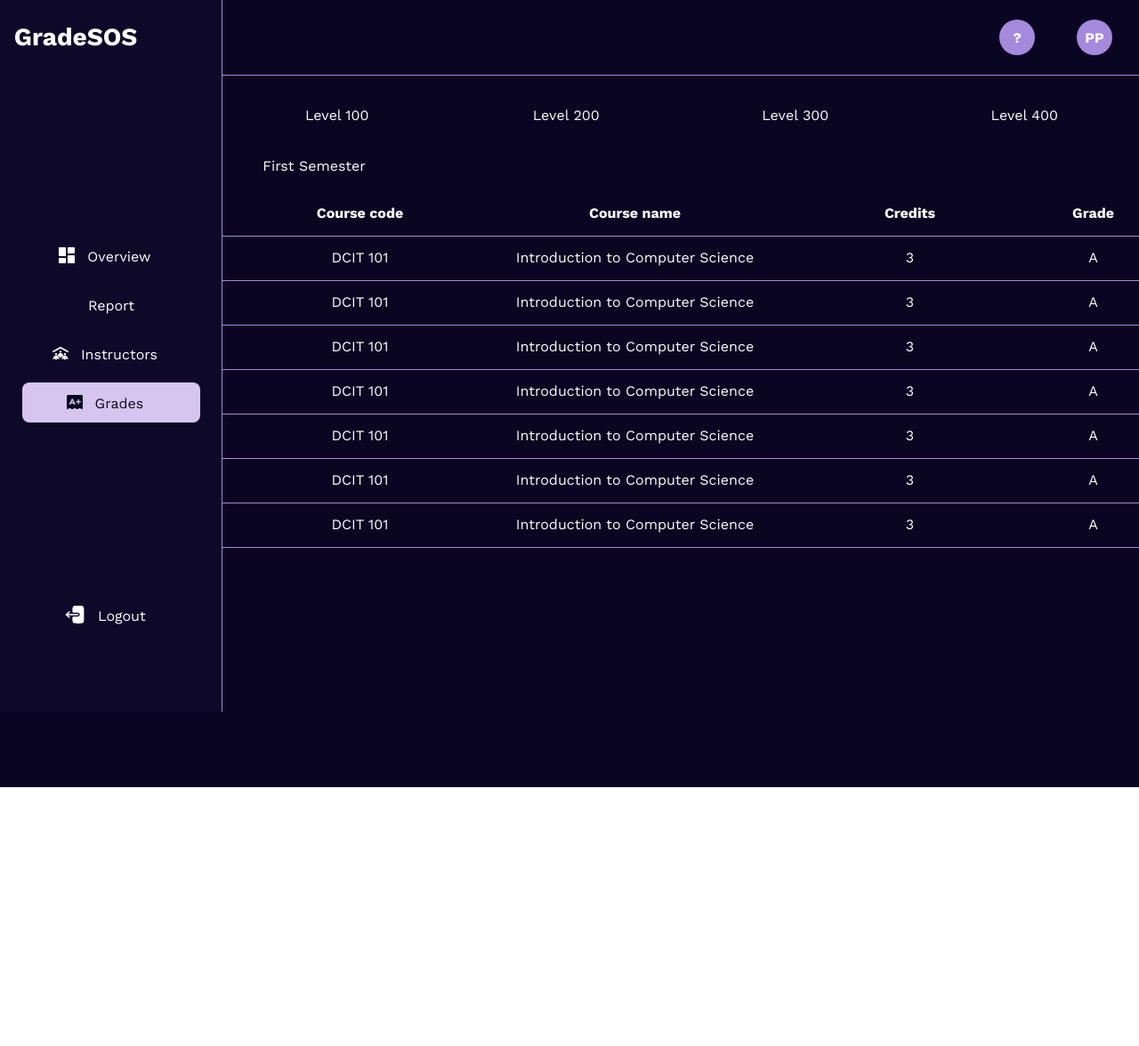
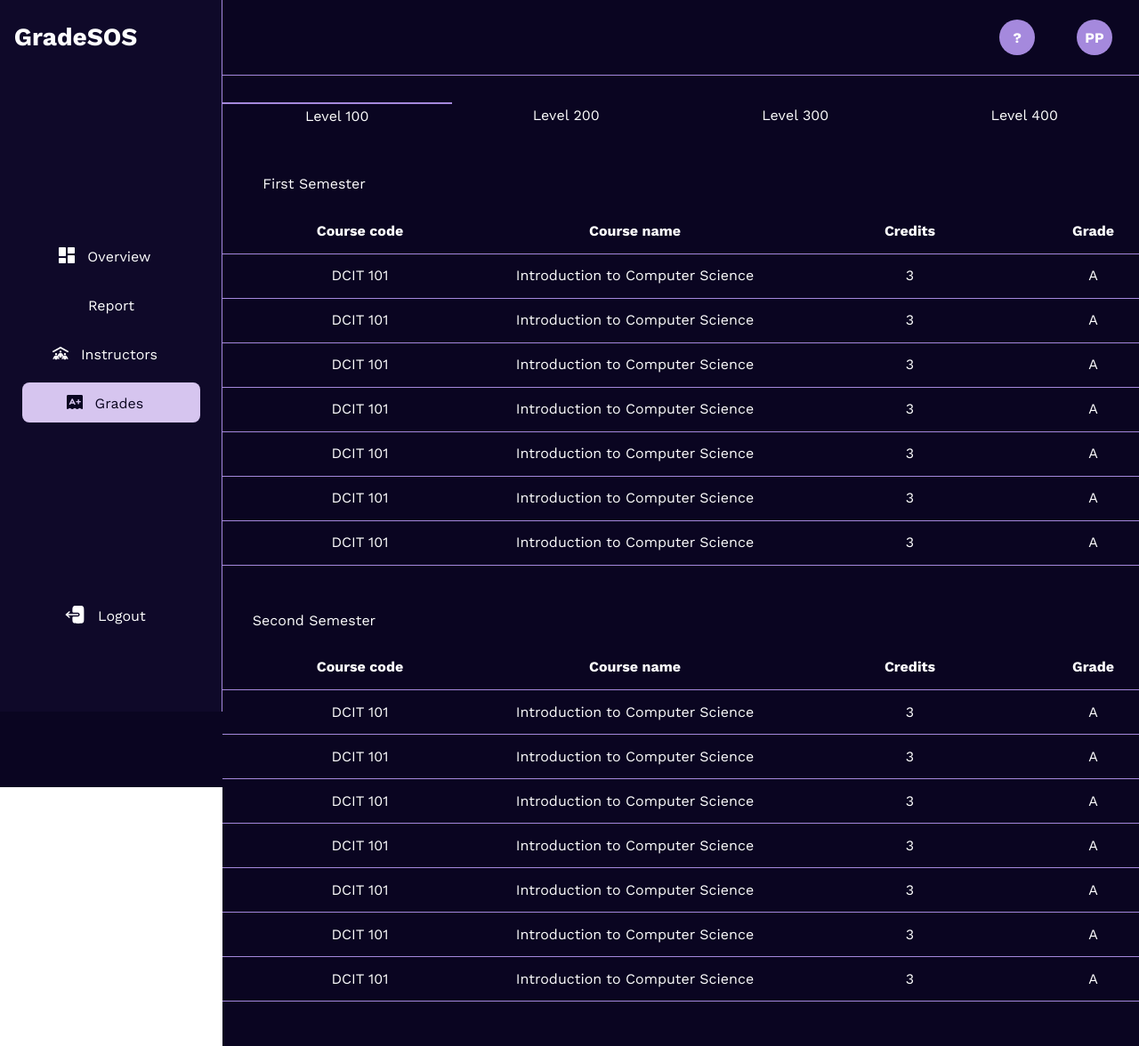
Before and after one commit to NaaAbbey/student-grade-report-sytem, a React (Create React App) app: page /gradereport in a window 1280 px wide. Shown: the whole page at 89% size. Before the commit the page ends 885 px from the top, so only its background shows below. Built offline with nearby package versions, Linux system fonts and the light colour scheme; a web font is replaced by a local one.

Commit message:
Completed gradereport page

```diff
--- a/src/gradereport.js
+++ b/src/gradereport.js
@@ -1,18 +1,33 @@
 import Navbar from "./Navbar";
+import { useState } from "react";
 
 
 const GradeReport = () => {
 
+   const [toggleState, setToggleState] = useState(1);
+   const toggleTab =(index) => {
+      setToggleState(index);
+   }
    return (
         <div className="gradeReport">
            <Navbar/>
            <div className="body">
            <div className="year">
-           <button type="button">Level 100</button>
-           <button type="button">Level 200</button>
-           <button type="button">Level 300</button>
-           <button  type="button">Level 400</button>
+
+           <button  type="button" className={toggleState === 1 ? "tabs active-tabs" : "tabs"} onClick={() => toggleTab(1)}>
+               Level 100
+            </button>
+           <button  type="button" className={toggleState === 2 ? "tabs active-tabs" : "tabs"} onClick={() => toggleTab(2)}>
+               Level 200
+            </button>
+           <button  type="button" className={toggleState === 3 ? "tabs active-tabs" : "tabs"} onClick={() => toggleTab(3)}>
+               Level 300
+            </button>
+           <button  type="button" className={toggleState === 4 ? "tabs active-tabs" : "tabs"} onClick={() => toggleTab(4)}>
+               Level 400
+            </button>
            </div>
+           <div className={toggleState === 1 ? "content active-content" : "content"}>
                <div className="first">
                   <p className="semester">First Semester</p>
                   <table className="grade-report">
@@ -66,7 +81,121 @@ const GradeReport = () => {
                         </tr>
                   </table>
                </div>
-
+               <div className="first">
+                  <p className="semester">Second Semester</p>
+                  <table className="grade-report">
+                        <tr className="th">
+                           <td>Course code</td>
+                           <td>Course name</td>
+                           <td>Credits</td>
+                           <td>Grade</td>
+                        </tr>
+                        <tr>
+                           <td>DCIT 101</td>
+                           <td>Introduction to Computer Science</td>
+                           <td>3</td>
+                           <td>A</td>
+                        </tr>
+                        <tr>
+                           <td>DCIT 101</td>
+                           <td>Introduction to Computer Science</td>
+                           <td>3</td>
+                           <td>A</td>
+                        </tr>
+                        <tr>
+                           <td>DCIT 101</td>
+                           <td>Introduction to Computer Science</td>
+                           <td>3</td>
+                           <td>A</td>
+                        </tr>
+                        <tr>
+                           <td>DCIT 101</td>
+                           <td>Introduction to Computer Science</td>
+                           <td>3</td>
+                           <td>A</td>
+                        </tr>
+                        <tr>
+                           <td>DCIT 101</td>
+                           <td>Introduction to Computer Science</td>
+                           <td>3</td>
+                           <td>A</td>
+                        </tr>
+                        <tr>
+                           <td>DCIT 101</td>
+                           <td>Introduction to Computer Science</td>
+                           <td>3</td>
+                           <td>A</td>
+                        </tr>
+                        <tr>
+                           <td>DCIT 101</td>
+                           <td>Introduction to Computer Science</td>
+                           <td>3</td>
+                           <td>A</td>
+                        </tr>
+                  </table>
+               </div>
+           </div>
+            <div className={toggleState === 2 ? "content active-content" : "content"}>
+            <div className="first">
+                  <p className="semester">First Semester</p>
+                  <table className="grade-report">
+                        <tr className="th">
+                           <td>Course code</td>
+                           <td>Course name</td>
+                           <td>Credits</td>
+                           <td>Grade</td>
+                        </tr>
+                        <tr>
+                           <td>DCIT 201</td>
+                           <td>Introduction to Programming</td>
+                           <td>3</td>
+                           <td>B+</td>
+                        </tr>
+                        <tr>
+                           <td>DCIT 101</td>
+                           <td>Introduction to Programming</td>
+                           <td>3</td>
+                           <td>B+</td>
+                        </tr>
+                        <tr>
+                           <td>DCIT 201</td>
+                           <td>Introduction to Programming</td>
+                           <td>3</td>
+                           <td>B+</td>
+                        </tr>
+                        <tr>
+                           <td>DCIT 201</td>
+                           <td>Introduction to Programming</td>
+                           <td>3</td>
+                           <td>B+</td>
+                        </tr>
+                        <tr>
+                           <td>DCIT 201</td>
+                           <td>Introduction to Programming</td>
+                           <td>3</td>
+                           <td>B+</td>
+                        </tr>
+                        <tr>
+                           <td>DCIT 201</td>
+                           <td>Introduction to Programming</td>
+                           <td>3</td>
+                           <td>B+</td>
+                        </tr>
+                        <tr>
+                           <td>DCIT 201</td>
+                           <td>Introduction to Programming</td>
+                           <td>3</td>
+                           <td>B+</td>
+                        </tr>
+                  </table>
+               </div>
+            </div>
+            <div className={toggleState === 3 ? "content active-content" : "content"}>
+               <p className="blank">No grade report for this year</p>
+            </div>
+            <div className={toggleState === 4 ? "content active-content" : "content"}>
+               <p className="blank">No grade report for this year</p>
+            </div>
        </div>
 
       </div>
--- a/src/index.css
+++ b/src/index.css
@@ -668,20 +668,36 @@ nav {
   flex: 1;
 }
 
-.year button, .year a{
+
+
+.content{
+  margin-top: 20px;
+  display: none;
+}
+
+.active-content{
+  display: block;
+}
+
+.tabs{
   width: 30%;
   height: 30px;
   border: none;
   background-color: transparent;
 }
 
-.year button:active, .year a:active{
+.active-tabs{
   border-top: 2px solid var(--theme);
+}
+
+.active-tabs::before{
+  transform: translateX(-50%);
 }
 
 .first{
   flex: 1;
   margin-top: 30px;
+  margin-bottom: 50px;
 }
 
 .semester{
@@ -707,6 +723,12 @@ nav {
 
 .grade-report .th{
   font-weight: bold;
+}
+
+.blank{
+  font-weight: bold;
+  font-size: larger;
+  margin-top: 60px;
 }
 .footer {
   background-color: var(--persian-blue);
```
Lines whose indentation alone changed are shown as unchanged.
